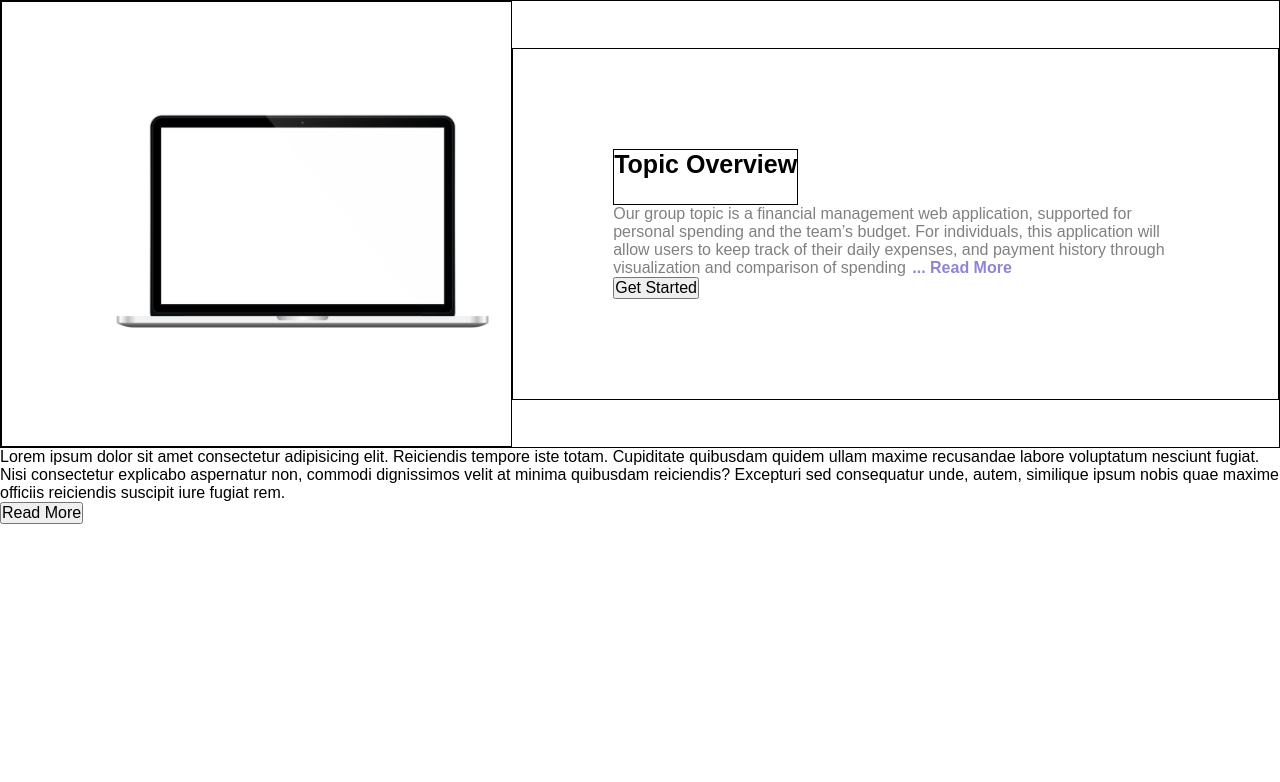
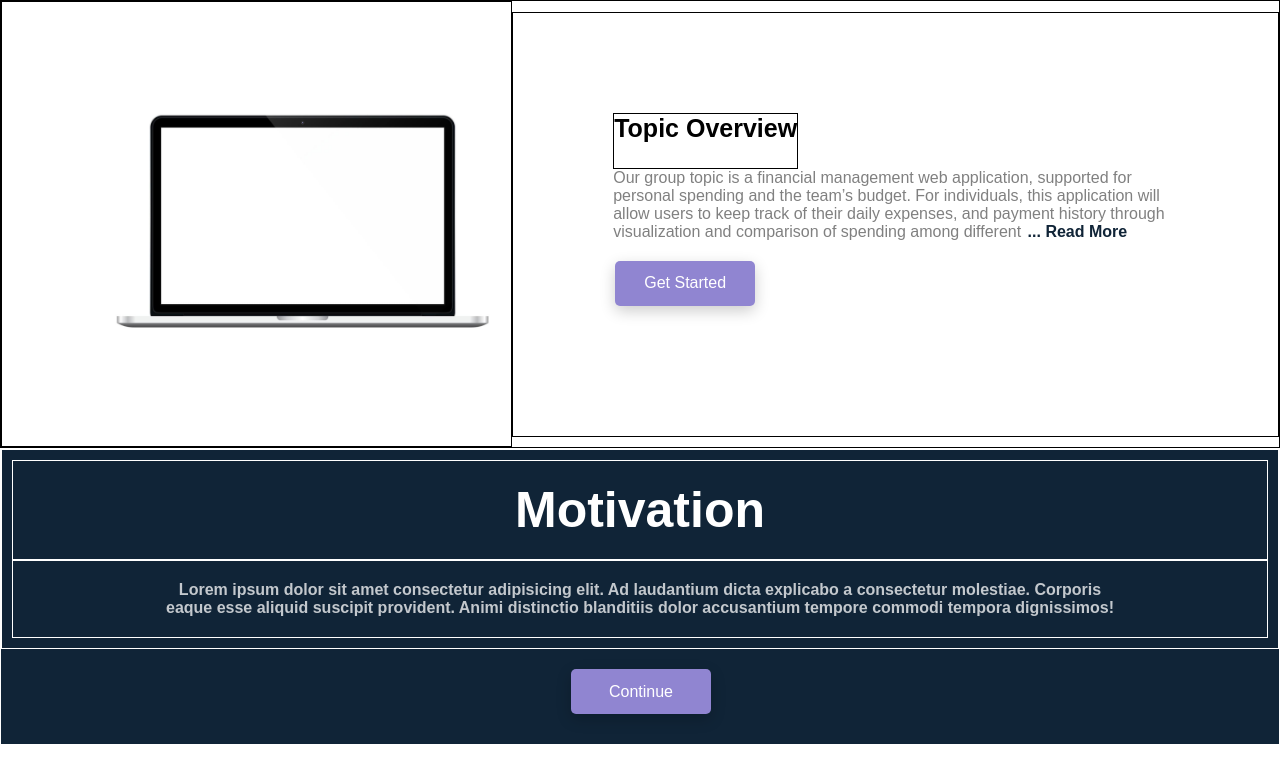
Before and after one commit to truongthinhnguyen03/cosc2083_asm3_Plutus, a plain HTML site: page src/project.html in a window 1280 px wide. Drawn offline with nearby package versions, Linux system fonts and the light colour scheme; a script that the page names is missing.

Commit message:
Add motivation

```diff
--- a/js/readmore.js
+++ b/js/readmore.js
@@ -1,5 +1,5 @@
 function AddReadMore() {
-    var carLmt = 300;
+    var charLimit = 300;
     var readMoreTxt = " ... Read More";
     var readLessTxt = " Read Less";
 
@@ -8,9 +8,9 @@ function AddReadMore() {
             return;
 
         var allstr = $(this).text();
-        if (allstr.length > carLmt) {
-            var firstSet = allstr.substring(0, carLmt);
-            var secdHalf = allstr.substring(carLmt, allstr.length);
+        if (allstr.length > charLimit) {
+            var firstSet = allstr.substring(0, charLimit);
+            var secdHalf = allstr.substring(charLimit, allstr.length);
             var strtoadd = firstSet + "<span class='SecSec'>" + secdHalf + "</span><span class='readMore'  title='Click to Show More'>" + readMoreTxt + "</span><span class='readLess' title='Click to Show Less'>" + readLessTxt + "</span>";
             $(this).html(strtoadd);
         }
--- a/src/project.html
+++ b/src/project.html
@@ -31,36 +31,35 @@
 	<script src="../js/read.js"></script>
 	<!-- End Javascript -->
 
-    <div class="grid-container">
-		<div class="grid-item flex-item-right">
+    <div class="grid-container-right">
+		<div class="grid-item">
 			<img src="../img/laptop.jpeg" alt="Laptop">
 		</div>
-		<div class="grid-item flex-item-left">
-			<div class="grid-second">
-				<h1 class="header_elm"> Topic Overview </h1>
-				<div class="text_elm">
-					<p class="addReadMore showlesscontent">
-						Our group topic is a financial management web application, supported for
-						personal spending and the team’s budget. For individuals, this application will
-						allow users to keep track of their daily expenses, and payment history through
-						visualization and comparison of spending among different periods.
-						Based on the result, users are given recommendations to adjust their expenditure
-						on specific categories and notified when the spending level exceeds the proposed
-						budget. On a larger scale, regarding teams, the application would enable team managers
-						to monitor organizational expenses, ensuring that they are within budget. In addition,
-						team members’ budgets are distributed by the manager and their spending will be recorded
-						for better tracking.
-					</p>
-				</div>
+		<div class="grid-item">
+			<h1 class="header_elm"> Topic Overview </h1>
+			<div class="text_elm">
+				<p class="addReadMore showlesscontent">
+					Our group topic is a financial management web application, supported for
+					personal spending and the team’s budget. For individuals, this application will allow users to keep track of their daily expenses, and payment history through visualization and comparison of spending among different periods. Based on the result, users are given recommendations to adjust their expenditure on specific categories and notified when the spending level exceeds the proposed budget. On a larger scale, regarding teams, the application would enable team managers to monitor organizational expenses, ensuring that they are within budget. In addition, team members’ budgets are distributed by the manager and their spending will be recorded for better tracking.
+				</p>
 			</div>
-			<div class='button-position'>
+			<div class='button_container'>
 				<button class="button_elm">Get Started</button>
 			</div>
 		</div>
 	</div>
-	<p class="content">Lorem ipsum dolor sit amet consectetur adipisicing elit. Reiciendis tempore iste totam. Cupiditate quibusdam quidem ullam maxime recusandae labore voluptatum nesciunt fugiat. Nisi consectetur explicabo aspernatur non, commodi dignissimos velit at minima quibusdam reiciendis? Excepturi sed consequatur unde, autem, similique ipsum nobis quae maxime officiis reiciendis suscipit iure fugiat rem.</p>
-	<button onclick="readMore(this)" class="hello">Read More</button>
-	<script src="../js/read.js"></script>
-
+	<div class="center_container">
+		<div class="center_item">
+			<div class="center_header">
+				<h1>Motivation</h1>
+			</div>
+			<div class="center_text">
+				<p>Lorem ipsum dolor sit amet consectetur adipisicing elit. Ad laudantium dicta explicabo a consectetur molestiae. Corporis eaque esse aliquid suscipit provident. Animi distinctio blanditiis dolor accusantium tempore commodi tempora dignissimos!</p>
+			</div>
+		</div>
+		<div class='button_container'>
+			<a href="motivation.html"><button class="button_elm">Continue</button></a>
+		</div>
+	</div>
 </body>
 </html>
--- a/style/base.css
+++ b/style/base.css
@@ -3,9 +3,10 @@
 
 /* Variables */
 :root {
-	--color-header: #102437;
+	--color-nav: #102437;
 	--color-title: #9085d1;
     --color-text: grey;
+	--color-center-text: #C3C8CD;
 	--color-white: #fff;
 	--font-outfit: "Outfit", sans-serif;
 }
--- /dev/null
+++ b/style/center.css
@@ -0,0 +1,40 @@
+.center_container {
+    background-color: var(--color-nav);
+    width: 100%;
+    display: flex;
+    flex-direction: column;
+    align-items: center;
+    position: relative;
+	height: 100%;
+	background-repeat: no-repeat;
+	background-position: center;
+	background-size: cover;
+	overflow: scroll;
+    border: 1px solid white;
+
+}
+
+.center_item {
+    display: inline-block;
+    padding: 10px;
+    text-align: center;
+    border: 1px solid white;
+}
+
+.center_header {
+    align-items: center;
+    font-weight: 700;
+    padding: 20px 0px;
+    border: 1px solid white;
+    font-size: 25px;
+    color: white;
+}
+
+.center_text {
+    padding: 20px 150px;
+    font-size: 16px;
+    font-weight: 600;
+    text-align: center;
+    border: 1px solid white;
+    color: var(--color-center-text);
+}
--- a/style/grid.css
+++ b/style/grid.css
@@ -1,5 +1,4 @@
-@import "base.css";
-.grid-container {
+.grid-container-right {
     display: grid;
     grid-template-columns: 40% 60%;
     justify-content: space-evenly;
@@ -7,7 +6,15 @@
 
 }
 
-.grid-container img {
+.grid-container-left {
+    display: grid;
+    grid-template-columns: 60% 40%;
+    justify-content: space-evenly;
+    border: 1px solid black;
+
+}
+
+.grid-container-left, .grid-container-right img {
     width: 400px;
 }
 
@@ -26,7 +33,3 @@
     align-items: center;
     border: 1px solid black;
 }
-
-.hide {
-    display: none;
-}
--- a/style/header.css
+++ b/style/header.css
@@ -1,10 +1,8 @@
-@import "base.css";
-
 .header_container {
     display: flex;
     justify-content: space-between;
     align-items: center;
-    background-color: var(--color-header);
+    background-color: var(--color-nav);
     padding: 10px 10px;
     color: #9085d1;
 }
--- a/style/index.css
+++ b/style/index.css
@@ -2,7 +2,5 @@
 @import url(grid.css);
 @import url(header.css);
 @import url(style.css);
-
-.hide{
-    display: none;
-}
+@import url(readMore.css);
+@import url(center.css);
--- /dev/null
+++ b/style/readMore.css
@@ -0,0 +1,24 @@
+/* Read more/less */
+.addReadMore.showlesscontent .SecSec,
+.addReadMore.showlesscontent .readLess {
+    display: none;
+}
+
+.addReadMore.showmorecontent .readMore {
+    display: none;
+}
+
+.addReadMore .readMore,
+.addReadMore .readLess {
+    font-weight: bold;
+    color: var(--color-nav);
+    margin-left: 2px;
+    cursor: pointer;
+}
+
+.addReadMoreWrapTxt.showmorecontent .SecSec,
+.addReadMoreWrapTxt.showmorecontent .readLess {
+    display: block;
+}
+
+#more {display: none;}
--- a/style/style.css
+++ b/style/style.css
@@ -1,5 +1,3 @@
-@import "base.css";
-
 .header_elm {
     display: inline-block;
     font-weight: 700;
@@ -13,27 +11,66 @@
     color: var(--color-text);
 }
 
-/* Read more/less */
-.addReadMore.showlesscontent .SecSec,
-.addReadMore.showlesscontent .readLess {
-    display: none;
+.center_container {
+    background-color: var(--color-nav);
+    width: 100%;
+    display: flex;
+    flex-direction: column;
+    align-items: center;
+    position: relative;
+	height: 100%;
+	background-repeat: no-repeat;
+	background-position: center;
+	background-size: cover;
+	overflow: scroll;
 }
 
-.addReadMore.showmorecontent .readMore {
-    display: none;
+.center_item {
+    display: inline-block;
+    padding: 100px;
+    text-align: center;
+
 }
 
-.addReadMore .readMore,
-.addReadMore .readLess {
-    font-weight: bold;
-    color: var(--color-title);
-    margin-left: 2px;
+.center_header {
+    align-items: center;
+    font-weight: 700;
+    padding: 20px 0px;
+    border: 1px solid white;
+    font-size: 25px;
+    color: white;
+}
+
+.center_text {
+    padding: 20px 50px;
+    font-size: 16px;
+    font-weight: 600;
+    text-align: center;
+    border: 1px solid white;
+    color: var(--color-center-text);
+}
+
+.button_container {
+    padding-top: 20px;
+    padding-bottom: 30px;
+}
+
+.button_elm {
+    width: 140px;
+	height: 45px;
+	border: none;
+	border-radius: 5px;
+	font-size: 16px;
+	margin-left: 2px;
+	background-color: var(--color-title);
+	color: white;
+	font-weight: 450;
+    box-shadow: 0 5px 15px 0 rgba(0, 0, 0, 0.2);
     cursor: pointer;
 }
 
-.addReadMoreWrapTxt.showmorecontent .SecSec,
-.addReadMoreWrapTxt.showmorecontent .readLess {
-    display: block;
+.button_container :hover {
+    transform: translateY(-0.25em);
+    background-color: #5c48d4;
+	transition: 0.6s;
 }
-
-#more {display: none;}
```
Also changed, not shown: src/motivation.html (added, +1 -0 lines).
